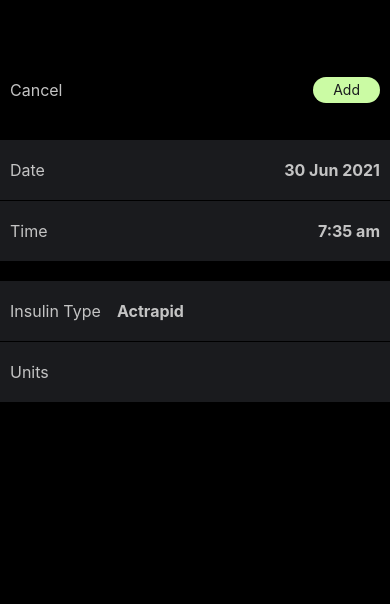
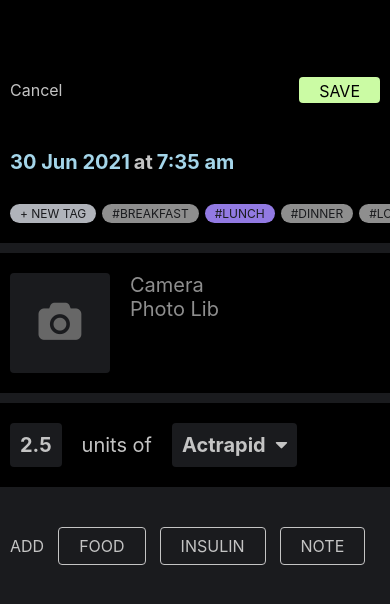
Before and after one commit to andrewsel/levels, a React Native app: screen / in a window 390 px wide. Shown: the top 604 px of the page. Built offline with nearby package versions, Linux system fonts and the light colour scheme.

Commit message:
feat: add camera and photo lib functionality

```diff
--- a/App.tsx
+++ b/App.tsx
@@ -4,7 +4,7 @@ import AppleHealthKit, {
   HealthValue,
   HealthKitPermissions,
 } from 'react-native-health';
-import colours from './colours';
+import {colour} from './styles/styles';
 import Hamburger from './components/Hamburger';
 import TimeInRangeGraph from './components/TimeInRangeGraph';
 import AverageBGLGraph from './components/AverageBGLGraph';
@@ -133,7 +133,7 @@ const App = () => {
 
 const s = StyleSheet.create({
   screen: {
-    backgroundColor: colours.black,
+    backgroundColor: colour.black,
     flex: 1,
   },
   header: {
@@ -147,12 +147,12 @@ const s = StyleSheet.create({
   container: {
     display: 'none',
     padding: 10,
-    backgroundColor: colours.darkgrey,
+    backgroundColor: colour.grey900,
   },
   stats: {
     paddingHorizontal: 10,
     paddingVertical: 50,
-    backgroundColor: colours.black,
+    backgroundColor: colour.black,
     display: 'flex',
     flexDirection: 'row',
     justifyContent: 'space-around',
@@ -161,14 +161,14 @@ const s = StyleSheet.create({
     fontWeight: 'bold',
     fontSize: 18,
     marginVertical: 20,
-    color: colours.smoke,
+    color: colour.smoke,
   },
   timeframeSelector: {
     display: 'flex',
     flexDirection: 'row',
   },
   pill: {
-    backgroundColor: colours.purple,
+    backgroundColor: colour.purple,
     paddingHorizontal: 20,
     paddingVertical: 4,
     borderRadius: 40,
@@ -177,33 +177,33 @@ const s = StyleSheet.create({
   },
   pillText: {
     fontSize: 14,
-    color: colours.darkgrey,
+    color: colour.grey900,
     margin: 0,
     padding: 0,
   },
   grey: {
-    backgroundColor: colours.lightmidgrey,
+    backgroundColor: colour.grey400,
   },
   bigNumber: {
-    color: colours.smoke,
+    color: colour.smoke,
     fontSize: 36,
     textAlign: 'center',
     fontWeight: 'bold',
   },
   statLabel: {
-    color: colours.smoke,
+    color: colour.smoke,
     textAlign: 'center',
     fontWeight: 'bold',
   },
   searchAndAdd: {
     display: 'flex',
     flexDirection: 'row',
-    backgroundColor: colours.darkgrey,
+    backgroundColor: colour.grey900,
     paddingHorizontal: 10,
     paddingVertical: 8,
   },
   search: {
-    backgroundColor: colours.black,
+    backgroundColor: colour.black,
     borderRadius: 40,
     height: 28,
     flexGrow: 1,
@@ -212,13 +212,13 @@ const s = StyleSheet.create({
     alignItems: 'center',
   },
   searchText: {
-    color: colours.lightmidgrey,
+    color: colour.grey300,
     marginLeft: 20,
   },
   addCircle: {
     height: 28,
     width: 28,
-    backgroundColor: colours.lightmidgrey,
+    backgroundColor: colour.grey200,
     borderRadius: 50,
     marginLeft: 10,
   },
--- a/components/Add.tsx
+++ b/components/Add.tsx
@@ -2,14 +2,16 @@ import React, {useState} from 'react';
 import {
   Text,
   View,
-  TextInput,
   StyleSheet,
   ScrollView,
   TouchableOpacity,
 } from 'react-native';
-import colours from '../colours';
+import {colour} from '../styles/styles';
 import DateTimePicker from '@react-native-community/datetimepicker';
 import moment from 'moment';
+import Food from './Food';
+import Insulin from './Insulin';
+import Tags from './Tags';
 
 interface CustomInputProps {
   onScreenChange: any;
@@ -19,9 +21,13 @@ const Add = (props: CustomInputProps) => {
   const initialMode: any = 'date';
   const [date, setDate] = useState(new Date());
   const [show, setShow] = useState(false);
-  const [food, setFood] = useState([]);
-  const [insulin, setInsulin] = useState('');
   const [mode, setMode] = useState(initialMode);
+  // const [tags, setTags] = useState([]);
+  // const [entry, setEntry] = useState({
+  //   foods: [],
+  //   insulins: [],
+  //   notes: [],
+  // });
 
   const onChange = (event: any, selectedDate: any) => {
     const currentDate = selectedDate || date;
@@ -42,10 +48,6 @@ const Add = (props: CustomInputProps) => {
     showMode('time');
   };
 
-  // const onChangeUnits = (event: any) => {
-  //   setUnits(event.value);
-  // };
-
   return (
     <View style={s.screen}>
       <ScrollView>
@@ -55,35 +57,40 @@ const Add = (props: CustomInputProps) => {
               Cancel
             </Text>
           </View>
-          <View style={s.pill}>
+          <View style={s.smallButton}>
             <Text
-              style={s.pillText}
+              style={s.saveText}
               onPress={() => props.onScreenChange('MAIN')}>
-              Add
+              SAVE
             </Text>
           </View>
         </View>
-        <View style={s.container}>
-          <TouchableOpacity style={s.row} onPress={showDatePicker}>
-            <Text style={s.label}>Date</Text>
-            <Text style={s.value}>{moment(date).format('D MMM YYYY')}</Text>
+        <View style={s.dateTimeContainer}>
+          <TouchableOpacity onPress={showDatePicker}>
+            <Text style={[s.dateTimeText, s.blueText]}>
+              {moment(date).format('D MMM YYYY')}
+            </Text>
           </TouchableOpacity>
-          <TouchableOpacity style={[s.row, s.rowLast]} onPress={showTimePicker}>
-            <Text style={s.label}>Time</Text>
-            <Text style={s.value}>{moment(date).format('h:mm a')}</Text>
+          <Text style={s.dateTimeText}>at</Text>
+          <TouchableOpacity onPress={showTimePicker}>
+            <Text style={[s.dateTimeText, s.blueText]}>
+              {moment(date).format('h:mm a')}
+            </Text>
           </TouchableOpacity>
-          <TouchableOpacity style={s.row} onPress={showDatePicker}>
-            <Text style={s.label}>Insulin Type</Text>
-            <TextInput style={s.value} value="Actrapid" />
+        </View>
+        <Tags />
+        <Food />
+        <Insulin />
+        <View style={s.buttonsContainer}>
+          <Text style={s.buttonText}>ADD</Text>
+          <TouchableOpacity style={s.button}>
+            <Text style={s.buttonText}>FOOD</Text>
           </TouchableOpacity>
-          <TouchableOpacity style={[s.row, s.rowLast]}>
-            <Text style={s.label}>Units</Text>
-            <TextInput
-              style={s.value}
-              keyboardType="numeric"
-              onChangeText={setInsulin}
-              value={insulin}
-            />
+          <TouchableOpacity style={s.button}>
+            <Text style={s.buttonText}>INSULIN</Text>
+          </TouchableOpacity>
+          <TouchableOpacity style={s.button}>
+            <Text style={s.buttonText}>NOTE</Text>
           </TouchableOpacity>
         </View>
       </ScrollView>
@@ -105,12 +112,13 @@ const Add = (props: CustomInputProps) => {
 
 const s = StyleSheet.create({
   screen: {
-    backgroundColor: colours.black,
+    backgroundColor: colour.grey900,
     flex: 1,
   },
   header: {
-    marginTop: 50,
+    backgroundColor: colour.black,
     padding: 10,
+    paddingTop: 60,
     display: 'flex',
     flexDirection: 'row',
     justifyContent: 'space-between',
@@ -122,49 +130,54 @@ const s = StyleSheet.create({
   text: {
     fontSize: 16,
     marginVertical: 20,
-    color: colours.smoke,
+    color: colour.smoke,
   },
-  row: {
+  saveText: {
+    fontSize: 16,
+    color: colour.black,
+  },
+  smallButton: {
+    backgroundColor: colour.green,
+    paddingHorizontal: 20,
+    paddingVertical: 4,
+    borderRadius: 4,
+    height: 26,
+  },
+  dateTimeContainer: {
+    backgroundColor: colour.black,
+    paddingHorizontal: 10,
+    paddingVertical: 20,
     display: 'flex',
     flexDirection: 'row',
-    justifyContent: 'space-between',
-    backgroundColor: colours.darkgrey,
-    borderBottomColor: colours.black,
-    borderBottomWidth: 1,
+    alignItems: 'center',
+  },
+  dateTimeText: {
+    fontWeight: 'bold',
+    fontSize: 20,
+    color: colour.smoke,
+    marginRight: 4,
+  },
+  buttonsContainer: {
+    paddingVertical: 40,
     paddingHorizontal: 10,
-    paddingVertical: 20,
+    display: 'flex',
+    flexDirection: 'row',
+    alignItems: 'center',
   },
-  rowLast: {
-    borderBottomWidth: 0,
-    paddingVertical: 20,
-    marginBottom: 20,
+  button: {
+    borderRadius: 4,
+    borderColor: colour.smoke,
+    borderWidth: 1,
+    paddingHorizontal: 20,
+    paddingVertical: 8,
+    marginLeft: 14,
   },
-  label: {
+  buttonText: {
     fontSize: 16,
-    color: colours.smoke,
+    color: colour.smoke,
   },
-  value: {
-    fontWeight: 'bold',
-    fontSize: 16,
-    color: colours.smoke,
-  },
-  textInput: {
-    fontWeight: 'bold',
-    fontSize: 16,
-    color: colours.smoke,
-  },
-  pill: {
-    backgroundColor: colours.green,
-    paddingHorizontal: 20,
-    paddingVertical: 4,
-    borderRadius: 40,
-    height: 26,
-  },
-  pillText: {
-    fontSize: 14,
-    color: colours.darkgrey,
-    margin: 0,
-    padding: 0,
+  blueText: {
+    color: colour.blue,
   },
 });
 
--- a/components/AverageBGLGraph.tsx
+++ b/components/AverageBGLGraph.tsx
@@ -1,6 +1,6 @@
 import React from 'react';
 import {View, StyleSheet} from 'react-native';
-import colours from '../colours';
+import {colour, spacing, radius} from '../styles/styles';
 
 const AverageBGLGraph = () => {
   return (
@@ -12,17 +12,17 @@ const AverageBGLGraph = () => {
 
 const s = StyleSheet.create({
   container: {
-    height: 10,
+    height: spacing,
     width: 120,
-    backgroundColor: colours.grey,
-    marginVertical: 10,
+    backgroundColor: colour.grey500,
+    marginVertical: spacing,
     borderRadius: 50,
   },
   dot: {
-    backgroundColor: colours.pink,
+    backgroundColor: colour.pink,
     height: 10,
     width: 10,
-    borderRadius: 50,
+    borderRadius: radius.circular,
     marginLeft: 70,
   },
 });
--- a/components/Entry.tsx
+++ b/components/Entry.tsx
@@ -1,6 +1,6 @@
 import React from 'react';
 import {View, StyleSheet, Image, Text} from 'react-native';
-import colours from '../colours';
+import {colour, fontSize, spacing, radius} from '../styles/styles';
 
 const Entry = ({item}: {item: any}) => {
   return (
@@ -46,46 +46,46 @@ const Entry = ({item}: {item: any}) => {
 const s = StyleSheet.create({
   box: {
     paddingBottom: 10,
-    backgroundColor: colours.darkgrey,
+    backgroundColor: colour.grey900,
   },
   container: {
     display: 'flex',
     flexDirection: 'row',
-    paddingHorizontal: 10,
-    marginTop: 10,
+    paddingHorizontal: spacing,
+    marginTop: spacing,
   },
   leftCol: {
     width: 76,
   },
   rightCol: {
     flexGrow: 1,
-    paddingLeft: 10,
+    paddingLeft: spacing,
     paddingRight: 80,
   },
   image: {
-    borderRadius: 4,
+    borderRadius: radius.round,
     width: 76,
     height: 76,
   },
   head: {
     fontSize: 16,
     fontWeight: 'bold',
-    color: colours.smoke,
+    color: colour.smoke,
     marginBottom: 4,
   },
   desc: {
-    fontSize: 16,
-    color: colours.smoke,
+    fontSize: fontSize.lg,
+    color: colour.smoke,
   },
   novoBox: {
-    backgroundColor: colours.pink,
+    backgroundColor: colour.pink,
     borderRadius: 4,
     display: 'flex',
     flexDirection: 'row',
     justifyContent: 'center',
   },
   actBox: {
-    backgroundColor: colours.bluegreen,
+    backgroundColor: colour.bluegreen,
     borderRadius: 4,
     display: 'flex',
     flexDirection: 'row',
@@ -93,15 +93,15 @@ const s = StyleSheet.create({
   },
   insulin: {
     fontSize: 15,
-    color: colours.black,
+    color: colour.black,
     fontWeight: 'bold',
   },
   dateContainer: {
-    backgroundColor: colours.black,
-    padding: 10,
+    backgroundColor: colour.black,
+    padding: spacing,
   },
   dateText: {
-    color: colours.smoke,
+    color: colour.smoke,
   },
 });
 
--- /dev/null
+++ b/components/Food.tsx
@@ -0,0 +1,83 @@
+import React from 'react';
+import {Text, View, StyleSheet} from 'react-native';
+import {colour, fontSize, spacing, radius} from '../styles/styles';
+import Icon from 'react-native-vector-icons/FontAwesome';
+import {launchCamera, launchImageLibrary} from 'react-native-image-picker';
+
+const Food = () => {
+  const [response, setResponse] = React.useState<any>(null);
+
+  const handleCameraPress = () => {
+    launchCamera(
+      {
+        saveToPhotos: true,
+        mediaType: 'photo',
+        includeBase64: false,
+      },
+      setResponse,
+    );
+    console.log(response);
+  };
+
+  const handleLibraryPress = () => {
+    launchImageLibrary(
+      {
+        mediaType: 'photo',
+        includeBase64: false,
+      },
+      setResponse,
+    );
+    console.log(response);
+  };
+
+  return (
+    <View style={s.foodContainer}>
+      <View style={s.imageContainer}>
+        <Icon name="camera" size={40} color={colour.grey400} />
+      </View>
+      <View>
+        {/* <Text style={s.foodTitle}>Title</Text>
+        <Text style={s.foodDescription}>Description</Text> */}
+        <Text style={s.foodDescription} onPress={handleCameraPress}>
+          Camera
+        </Text>
+        <Text style={s.foodDescription} onPress={handleLibraryPress}>
+          Photo Lib
+        </Text>
+      </View>
+    </View>
+  );
+};
+
+const s = StyleSheet.create({
+  foodTitle: {
+    fontWeight: 'bold',
+    fontSize: fontSize.lg,
+    color: colour.grey300,
+    marginBottom: spacing * 2,
+  },
+  foodDescription: {
+    fontSize: fontSize.lg,
+    color: colour.grey300,
+  },
+  foodContainer: {
+    backgroundColor: colour.black,
+    paddingHorizontal: spacing,
+    paddingVertical: spacing * 2,
+    display: 'flex',
+    flexDirection: 'row',
+    marginTop: spacing,
+  },
+  imageContainer: {
+    backgroundColor: colour.grey900,
+    width: 100,
+    height: 100,
+    borderRadius: radius.round,
+    marginRight: spacing * 2,
+    display: 'flex',
+    justifyContent: 'center',
+    alignItems: 'center',
+  },
+});
+
+export default Food;
--- a/components/Hamburger.tsx
+++ b/components/Hamburger.tsx
@@ -1,7 +1,7 @@
 import React from 'react';
 
 import {View, StyleSheet} from 'react-native';
-import colours from '../colours';
+import {colour} from '../styles/styles';
 
 const Hamburger = () => {
   return (
@@ -21,7 +21,7 @@ const s = StyleSheet.create({
     justifyContent: 'space-between',
   },
   line: {
-    backgroundColor: colours.smoke,
+    backgroundColor: colour.smoke,
     height: 3,
     width: 22,
   },
--- /dev/null
+++ b/components/Insulin.tsx
@@ -0,0 +1,59 @@
+import React from 'react';
+import {Text, View, StyleSheet} from 'react-native';
+import {colour, fontSize, spacing, radius} from '../styles/styles';
+import Icon from 'react-native-vector-icons/FontAwesome';
+
+const Insulin = () => {
+  return (
+    <View style={s.insulinContainer}>
+      <View style={s.insulinNumberContainer}>
+        <Text style={s.insulinNumber}>2.5</Text>
+      </View>
+      <Text style={s.insulinText}>units of</Text>
+      <View style={s.insulinNumberContainer}>
+        <Text style={s.insulinNumber}>Actrapid</Text>
+        <Icon
+          name="caret-down"
+          size={20}
+          color={colour.smoke}
+          style={s.caret}
+        />
+      </View>
+    </View>
+  );
+};
+
+const s = StyleSheet.create({
+  insulinContainer: {
+    backgroundColor: colour.black,
+    paddingHorizontal: spacing,
+    paddingVertical: spacing * 2,
+    marginTop: spacing,
+    display: 'flex',
+    flexDirection: 'row',
+    alignItems: 'center',
+  },
+  insulinNumberContainer: {
+    padding: spacing,
+    backgroundColor: colour.grey900,
+    borderRadius: radius.round,
+    display: 'flex',
+    flexDirection: 'row',
+    alignItems: 'center',
+  },
+  insulinNumber: {
+    color: colour.smoke,
+    fontWeight: 'bold',
+    fontSize: fontSize.lg,
+  },
+  insulinText: {
+    color: colour.smoke,
+    fontSize: fontSize.lg,
+    marginHorizontal: spacing * 2,
+  },
+  caret: {
+    marginLeft: spacing,
+  },
+});
+
+export default Insulin;
--- /dev/null
+++ b/components/Tags.tsx
@@ -0,0 +1,66 @@
+import React from 'react';
+import {Text, View, StyleSheet} from 'react-native';
+import {colour} from '../styles/styles';
+
+interface CustomInputProps {
+  onScreenChange: any;
+}
+
+const Tags = () => {
+  return (
+    <View style={s.pillContainer}>
+      <View style={[s.pill, s.pillNew]}>
+        <Text style={s.pillText}>+ NEW TAG</Text>
+      </View>
+      <View style={[s.pill]}>
+        <Text style={s.pillText}>#Breakfast</Text>
+      </View>
+      <View style={[s.pill, s.pillSelected]}>
+        <Text style={s.pillText}>#Lunch</Text>
+      </View>
+      <View style={[s.pill]}>
+        <Text style={s.pillText}>#Dinner</Text>
+      </View>
+      <View style={[s.pill]}>
+        <Text style={s.pillText}>#Low</Text>
+      </View>
+      <View style={[s.pill]}>
+        <Text style={s.pillText}>#Correction</Text>
+      </View>
+    </View>
+  );
+};
+
+const s = StyleSheet.create({
+  pillContainer: {
+    backgroundColor: colour.black,
+    paddingHorizontal: 10,
+    paddingTop: 10,
+    paddingBottom: 20,
+    display: 'flex',
+    flexDirection: 'row',
+    alignItems: 'center',
+  },
+  pill: {
+    backgroundColor: colour.grey300,
+    paddingHorizontal: 10,
+    paddingVertical: 2,
+    borderRadius: 40,
+    marginRight: 6,
+  },
+  pillText: {
+    fontSize: 12,
+    color: colour.grey900,
+    margin: 0,
+    padding: 0,
+    textTransform: 'uppercase',
+  },
+  pillNew: {
+    backgroundColor: colour.grey200,
+  },
+  pillSelected: {
+    backgroundColor: colour.purple,
+  },
+});
+
+export default Tags;
--- a/components/TimeInRangeGraph.tsx
+++ b/components/TimeInRangeGraph.tsx
@@ -1,6 +1,6 @@
 import React from 'react';
 import {View, StyleSheet} from 'react-native';
-import colours from '../colours';
+import {colour, spacing, radius} from '../styles/styles';
 
 const TimeInRangeGraph = () => {
   return (
@@ -12,17 +12,17 @@ const TimeInRangeGraph = () => {
 
 const s = StyleSheet.create({
   container: {
-    height: 10,
+    height: spacing,
     width: 120,
-    backgroundColor: colours.grey,
-    marginVertical: 10,
-    borderRadius: 50,
+    backgroundColor: colour.grey500,
+    marginVertical: spacing,
+    borderRadius: radius.circular,
   },
   line: {
-    backgroundColor: colours.green,
+    backgroundColor: colour.green,
     height: 10,
     width: 90,
-    borderRadius: 50,
+    borderRadius: radius.circular,
   },
 });
 
--- a/package.json
+++ b/package.json
@@ -13,8 +13,11 @@
     "@react-native-community/datetimepicker": "^3.5.2",
     "moment": "^2.29.1",
     "react": "17.0.1",
+    "react-icons": "^4.2.0",
     "react-native": "0.64.1",
-    "react-native-health": "^1.8.0"
+    "react-native-health": "^1.8.0",
+    "react-native-image-picker": "^4.0.4",
+    "react-native-vector-icons": "^8.1.0"
   },
   "devDependencies": {
     "@babel/core": "^7.12.9",
@@ -22,6 +25,7 @@
     "@react-native-community/eslint-config": "^2.0.0",
     "@types/jest": "^26.0.23",
     "@types/react-native": "^0.64.5",
+    "@types/react-native-vector-icons": "^6.4.8",
     "@types/react-test-renderer": "^16.9.2",
     "babel-jest": "^26.6.3",
     "eslint": "^7.14.0",
--- /dev/null
+++ b/styles/styles.tsx
@@ -0,0 +1,32 @@
+export enum colour {
+  black = '#000000',
+  grey900 = '#1A1B1E',
+  grey500 = '#2B2D31',
+  grey400 = '#676767',
+  grey300 = '#8E8E8E',
+  grey200 = '#B0B3BA',
+  smoke = '#C4C4C4',
+  pink = '#EA98B0',
+  brightpink = '#DA6DC9',
+  purple = '#927AE3',
+  blue = '#A4D5E9',
+  salmon = '#E9757D',
+  red = '#DD7062',
+  green = '#CBFBA4',
+  bluegreen = '#97EEE1',
+}
+
+export enum fontSize {
+  xs = 8,
+  sm = 10,
+  md = 12,
+  lg = 20,
+  xl = 30,
+}
+
+export const spacing: number = 10;
+
+export enum radius {
+  round = 4,
+  circular = 100,
+}
```
Also changed, not shown: colours.tsx (deleted, +0 -18 lines), images/food.png (deleted), 5 other files (tests, documents, lock files or other folders).
